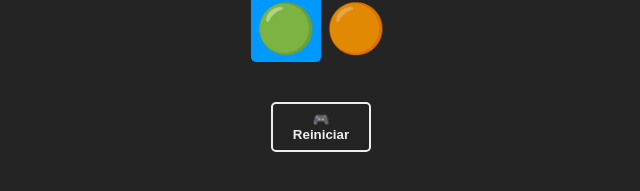
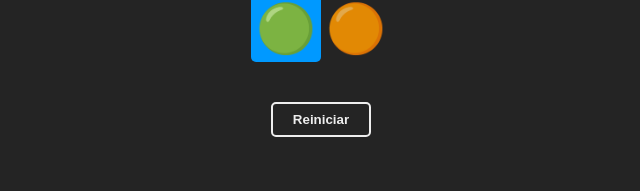
Before and after one commit to AlexElguetaDev/TicTacToe, a React (Vite) app: page / in a window 1280 px wide. Shown: the part 423-614 px from the top of the page, without its empty margins (319-959 px from the left). Built offline with nearby package versions, Linux system fonts and the light colour scheme.

Commit message:
remove icon

```diff
--- a/src/App.jsx
+++ b/src/App.jsx
@@ -70,7 +70,7 @@ function App() {
       <WinnerModal winner={winner} resetGame={resetGame} />
 
       <footer>
-        <button onClick={resetGame}>🎮 Reiniciar</button>
+        <button onClick={resetGame}>Reiniciar</button>
       </footer>
     </main>
   )
```
